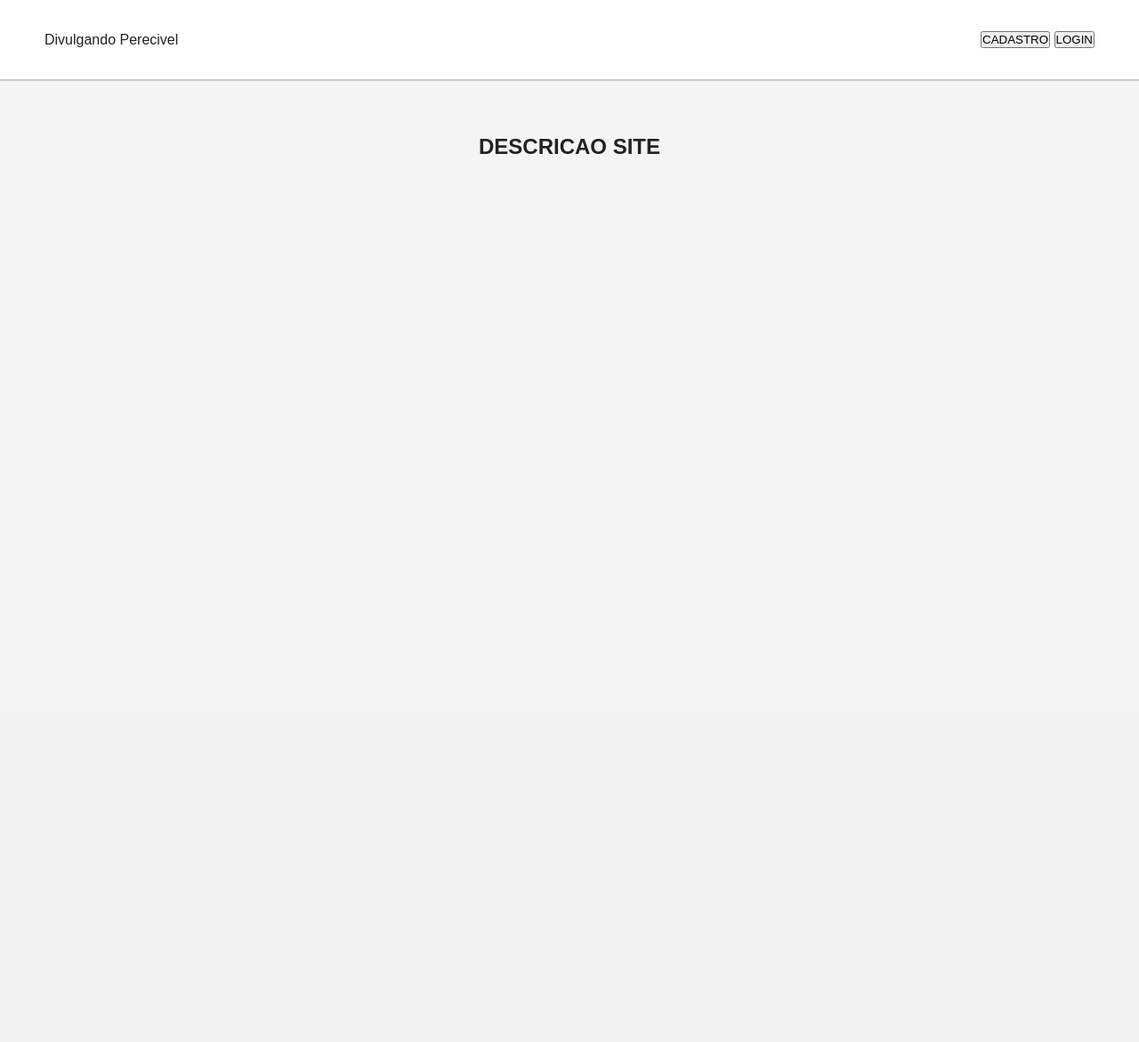
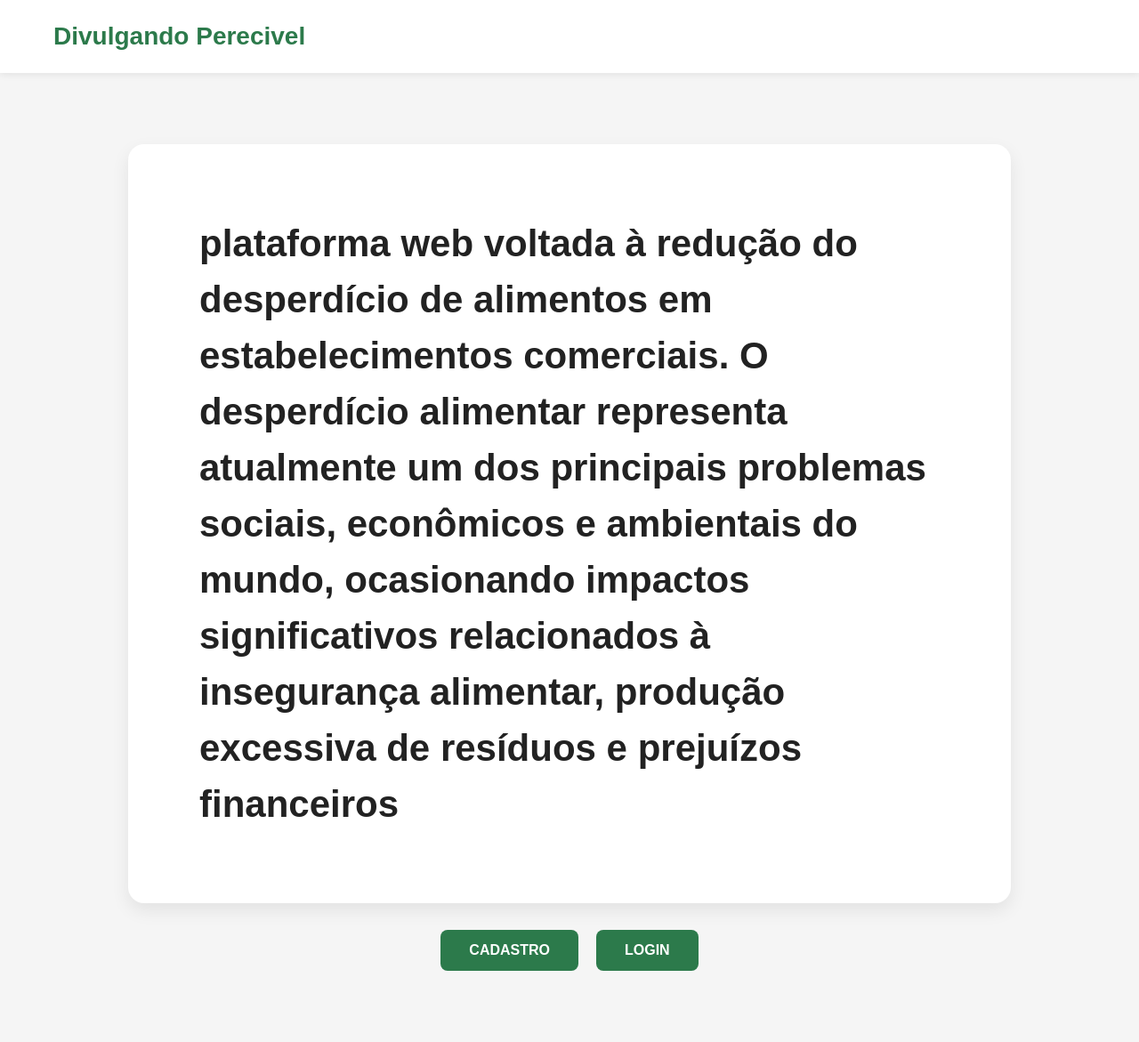
Before and after one commit to XxMurilo/divulga, a PHP site: page / in a window 1280 px wide. Shown: the whole page at 89% size. Before the commit the page ends 173 px from the top, so only its background shows below. Run offline with PHP 8.4, Linux system fonts and the light colour scheme.

Commit message:
Interface

```diff
--- a/index.html
+++ b/index.html
@@ -13,17 +13,27 @@
             Divulgando Perecivel
         </div>
 
-        <div class="botoes">
+
+    </header>
+
+    <main class="conteudo">
+    <section class="descricao">
+
+        <h1>
+            plataforma web voltada à redução do desperdício de alimentos em estabelecimentos comerciais.
+            O desperdício alimentar representa atualmente um dos principais problemas sociais,
+            econômicos e ambientais do mundo, ocasionando impactos significativos relacionados
+            à insegurança alimentar, produção excessiva de resíduos e prejuízos financeiros
+        </h1>
+
+
+
+    </section>
+        <div class="acoes">
             <button>CADASTRO</button>
             <button>LOGIN</button>
         </div>
-    </header>
-
-    <main class="conteudo">
-        <section class="descricao">
-            <h1>DESCRICAO SITE</h1>
-        </section>
-    </main>
+</main>
 
 </body>
 </html>
--- a/style.css
+++ b/style.css
@@ -6,80 +6,125 @@
 
 body {
     font-family: Arial, Helvetica, sans-serif;
-    background-color: #f4f4f4;
+    background-color: #f5f5f5;
     color: #222;
 }
 
 /* HEADER */
-header {
+.topo {
     width: 100%;
-    padding: 35px 50px;
+    padding: 25px 60px;
 
     display: flex;
     justify-content: space-between;
     align-items: center;
 
     background-color: white;
-    border-bottom: 2px solid #ccc;
+
+    box-shadow: 0 2px 8px rgba(0, 0, 0, 0.08);
 }
 
-.logo h1 {
+.logo {
     font-size: 28px;
+    font-weight: bold;
+    color: #2c7a4b;
 }
 
-nav {
+/* BOTÕES */
+.botoes {
     display: flex;
     gap: 15px;
 }
 
-nav button {
-    padding: 10px 20px;
+.botoes button {
+    padding: 12px 24px;
 
     border: none;
-    border-radius: 6px;
+    border-radius: 8px;
 
-    background-color: #222;
+    background-color: #2c7a4b;
     color: white;
 
-    font-size: 16px;
+    font-size: 15px;
+    font-weight: bold;
+
     cursor: pointer;
 
     transition: 0.3s;
 }
 
-nav button:hover {
-    background-color: #444;
+/* EFEITO AO PASSAR O MOUSE */
+.botoes button:hover {
+    background-color: #23633d;
+
+    transform: translateY(-2px);
+
+    box-shadow: 0 5px 12px rgba(0, 0, 0, 0.15);
 }
 
 /* CONTEÚDO */
-main {
-    padding: 60px 40px;
+.conteudo {
+    width: 100%;
 
     display: flex;
-    justify-content: center;
+    flex-direction: column;
+    align-items: center;
+
+    padding: 80px 20px;
 }
 
-.banner {
-    width: 100%;
-    max-width: 1000px;
-
-    padding: 80px 40px;
+/* CARD PRINCIPAL */
+.descricao {
+    width: 80%;
+    max-width: 1400px;
 
     background-color: white;
 
-    border-radius: 12px;
+    padding: 80px;
 
-    text-align: center;
+    border-radius: 18px;
 
-    box-shadow: 0 4px 10px rgba(0, 0, 0, 0.1);
+    box-shadow: 0 8px 20px rgba(0, 0, 0, 0.08);
 }
 
-.banner h2 {
-    font-size: 48px;
-    margin-bottom: 20px;
+/* TEXTO */
+.descricao h1 {
+    font-size: 42px;
+    line-height: 1.5;
+
+    font-weight: bold;
+
+    text-align: left;
+}
+/* BOTÕES ABAIXO DO CARD */
+.acoes {
+    margin-top: 30px;
+
+    display: flex;
+    gap: 20px;
 }
 
-.banner p {
-    font-size: 18px;
-    line-height: 1.6;
+.acoes button {
+    padding: 14px 32px;
+
+    border: none;
+    border-radius: 8px;
+
+    background-color: #2c7a4b;
+    color: white;
+
+    font-size: 16px;
+    font-weight: bold;
+
+    cursor: pointer;
+
+    transition: 0.3s;
 }
+
+.acoes button:hover {
+    background-color: #23633d;
+
+    transform: translateY(-2px);
+
+    box-shadow: 0 5px 12px rgba(0, 0, 0, 0.15);
+}
```
